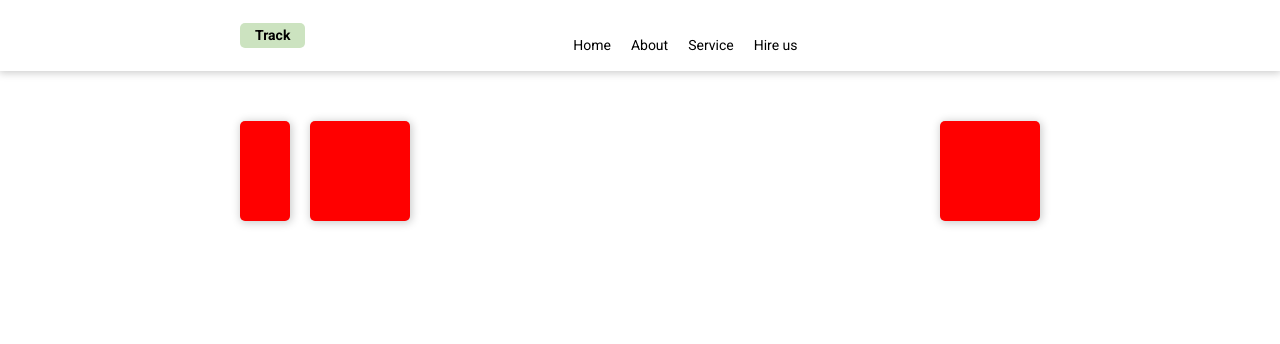
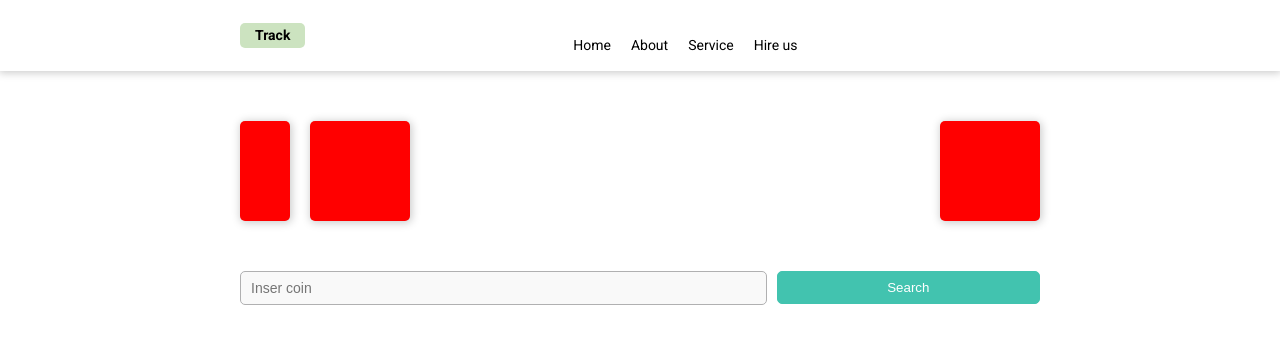
Before and after one commit to tomgin/testgit, a plain HTML site: page index.html in a window 1280 px wide. Drawn offline with nearby package versions, Linux system fonts and the light colour scheme.

Commit message:
flex-growの長さ調整をフォームで確認

```diff
--- a/index.html
+++ b/index.html
@@ -57,5 +57,16 @@
     <div class="item"></div>
 </div>
 
+<form action="" method="get">
+<div class="container2">
+    <div class="item2">
+    	<input type="text" name="" placeholder="Inser coin">
+    </div>
+    <div class="item2">
+    	<button type="submit">Search</button>
+    </div>
+</div>
+</form>
+
 </body>
 </html>
--- a/style.css
+++ b/style.css
@@ -60,7 +60,7 @@ img.flogo {
 	border-radius: 5px;
 }
 
-.container {
+.container{
 	margin: 0 auto;
 	max-width: 800px;
 	margin-top: 50px;
@@ -83,3 +83,40 @@ img.flogo {
 .space {
 	flex-grow: 1;
 }
+
+/*------------------------------
+      form
+--------------------------------*/
+input, button, textarea, select {
+	-webkit-appearance: none;
+	-moz-appearance: none;
+	appearance: none;
+}
+input, button{
+	width: 100%;
+	border: 1px solid #B0B0B1;
+	background-color: #F9F9F9;
+	border-radius: 5px;
+	padding: 8px 10px;
+	font-size: 1.6rem;
+}
+.container2 {
+	margin: 0 auto;
+	max-width: 800px;
+	margin-top: 50px;
+	display: flex;
+	justify-content: space-between;
+}
+.container2 .item2:first-child{
+	/*flex-grow: 1;*/
+	flex: 3;
+	margin-right: 1rem;
+}
+.container2 .item2:last-child{
+	flex:1.5;
+}
+.container2 .item2 button{
+	background-color: #42C3AF;
+	color: #fff;
+	border: 1px solid #42C3AF;
+}
```
